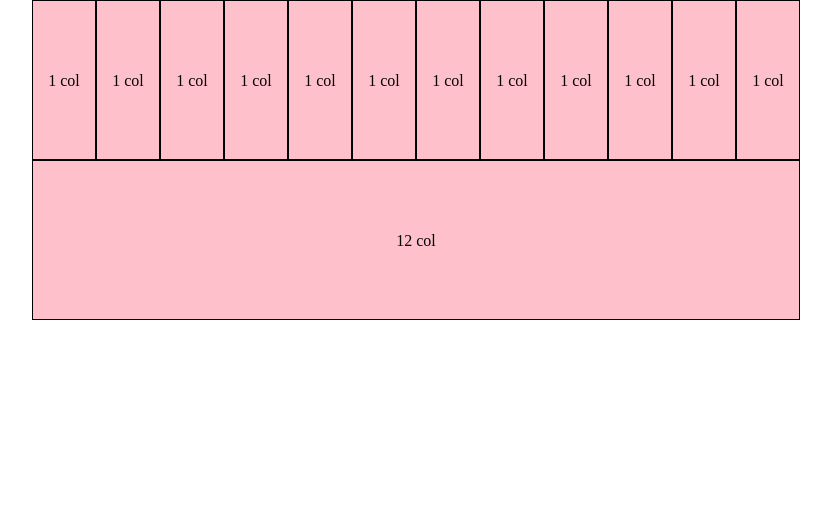
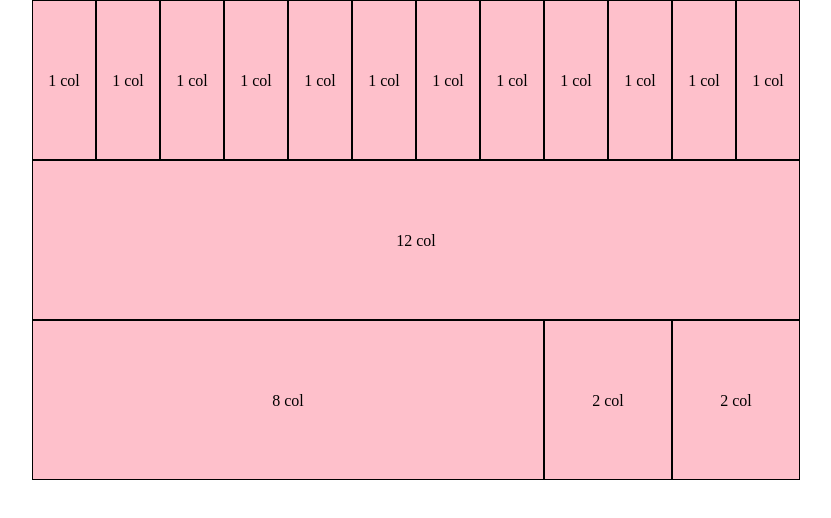
Before and after one commit to PittiglioFrancesco/html-css-12bool, a plain HTML site: page index.html in a window 1280 px wide. Shown: the whole page, without its empty margins (224-1055 px from the left). Drawn offline with Linux system fonts and the light colour scheme.

Commit message:
add: riga 3

```diff
--- a/index.html
+++ b/index.html
@@ -41,5 +41,19 @@
 
     </section>
 
+    <section>
+
+        <div class="container">
+            <div class="row">
+                <div class="col-xs-8 lightred style">8 col</div>
+                <div class="col-xs-2 lightred style">2 col</div>
+                <div class="col-xs-2 lightred style">2 col</div>
+            </div>
+        </div>
+
+    </section>
+
+
+
 </body>
 </html>
```
